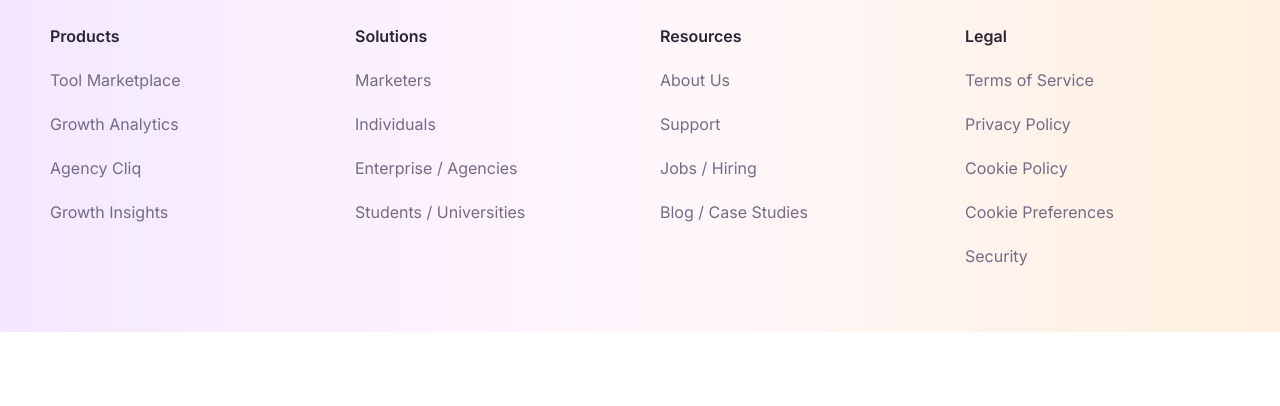
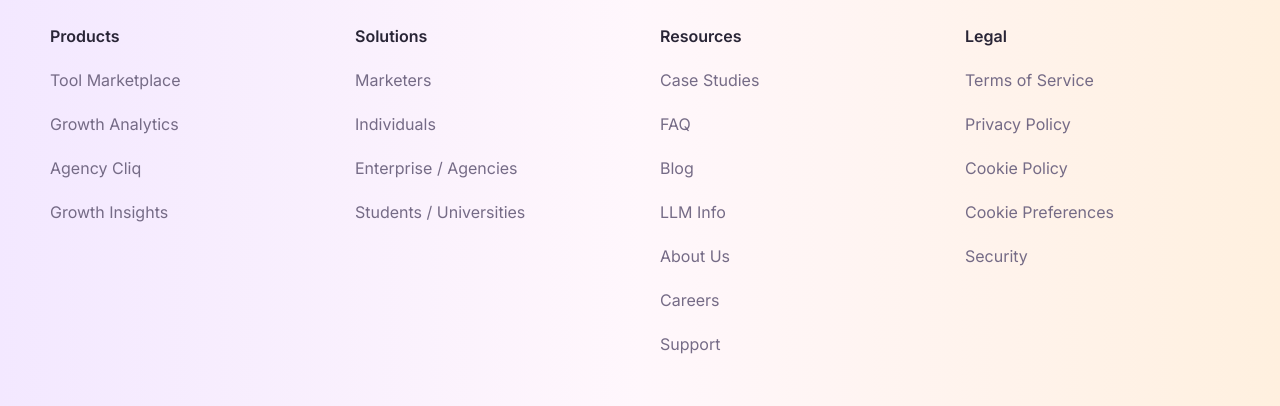
Before and after one commit to ankitkumar-dev07/brand, a React (Vite) app in the folder brandcliqs/client/: page / in a window 1280 px wide. Shown: the part 2707-3113 px from the top of the page. Before the commit the page ends 3039 px from the top, so only its background shows below. Built offline with nearby package versions, Linux system fonts and the light colour scheme; no server answers.

Commit message:
Update project

```diff
--- a/brandcliqs/client/src/components/Footer.jsx
+++ b/brandcliqs/client/src/components/Footer.jsx
@@ -1,4 +1,3 @@
-
 import { Link } from 'react-router-dom';
 
 const footerColumns = [
@@ -23,10 +22,13 @@ const footerColumns = [
   {
     title: 'Resources',
     links: [
+      { label: 'Case Studies', to: '/case-studies' },
+      { label: 'FAQ', to: '/faq' },
+      { label: 'Blog', to: '/blog' },
+      { label: 'LLM Info', to: '/llm-info' },
       { label: 'About Us', to: '/about' },
+      { label: 'Careers', to: '/careers' },
       { label: 'Support', to: '/support' },
-      { label: 'Jobs / Hiring', to: '/jobs' },
-      { label: 'Blog / Case Studies', to: '/blog' },
     ],
   },
   {
```
